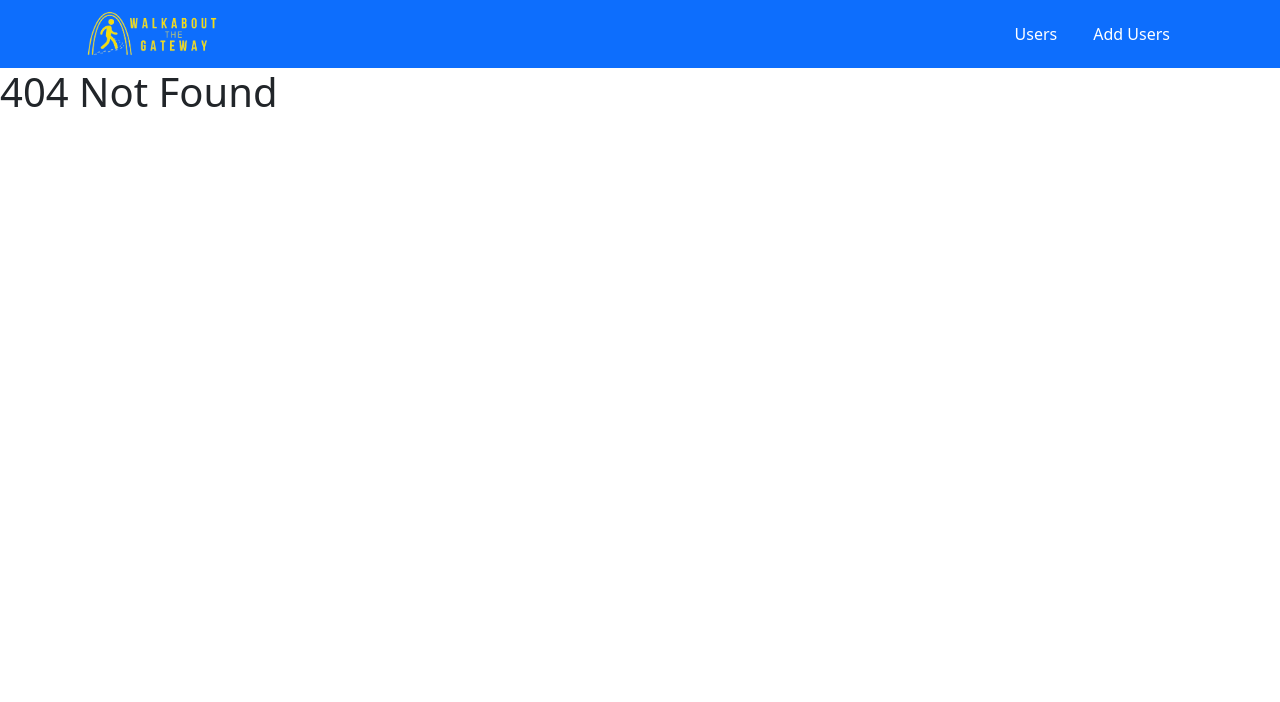
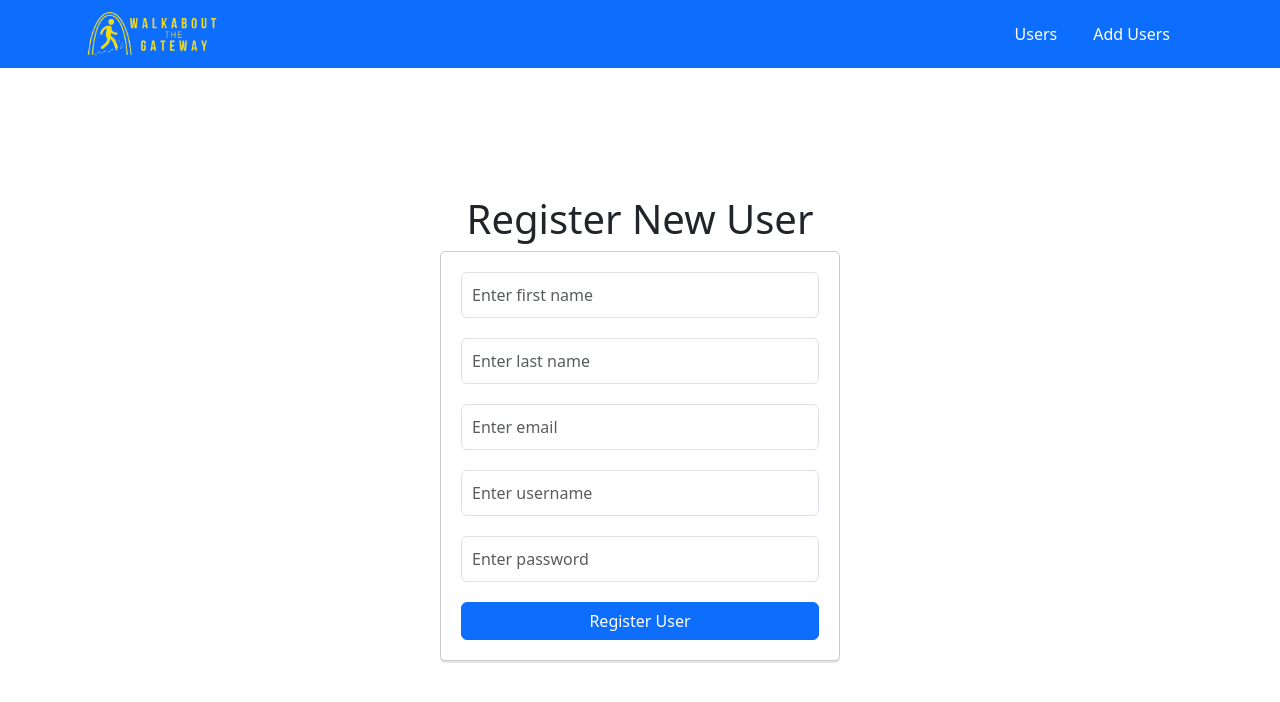
Before and after one commit to SarahLakey/Walkabout-Frontend, a React (Create React App) app: page /register in a window 1280 px wide. Before the commit this address had no page. Shown: the top 702 px of the page. Built offline with nearby package versions, Linux system fonts and the light colour scheme.

Commit message:
working on registering users

```diff
--- a/src/App.js
+++ b/src/App.js
@@ -3,6 +3,7 @@ import './App.css';
 import { Route, Routes } from 'react-router-dom';
 import Dashboard from './pages/dashboard/Dashboard';
 import NoMatch from './pages/noMatch/NoMatch';
+import RegisterUser from './pages/register/RegisterUser';
 
 
 function App() {
@@ -11,6 +12,7 @@ function App() {
       <Header/>
       <Routes>
         <Route path='/' element={<Dashboard/>} />
+        <Route path='/register' element={<RegisterUser/>} />
         <Route path='*' element={<NoMatch/>} />
 
       </Routes>
--- a/src/pages/register/RegisterUser.css
+++ b/src/pages/register/RegisterUser.css
@@ -0,0 +1,23 @@
+.center-form{
+    display: flex;
+    flex-direction: column;
+    align-items: center;
+    justify-content: center;
+    height: 90vh;
+}
+
+.center-form Form {
+    max-width: 400px;
+    width: 100%;
+    padding: 20px;
+    border: 1px solid #ccc;
+    background-color: #fff;
+    border-radius: 5px;
+    box-shadow: 0 2px rgba(0, 0, 0, 0.1);
+    text-align: center;
+}
+
+.center-form Form .form-control{
+    margin-bottom: 20px;
+    padding: 10px;
+}
--- a/src/pages/register/RegisterUser.js
+++ b/src/pages/register/RegisterUser.js
@@ -1,10 +1,88 @@
+import { useState } from "react";
 import "./RegisterUser.css"
+import { Button, Form } from "react-bootstrap";
 
 const RegisterUser = () => {
 
+    const [formData, setForm] = useState({
+        firstName: "",
+        lastName: "",
+        email: "",
+        username: "",
+        password: ""
+
+    })
+
+    const handleInputChange = (event) => {
+        const {name, value} = event.target;
+        setFormData =({
+            ...formData,
+            [name]:value,
+        })
+    }
+
     return(
         <>
+            <div className="center-form">
+                <h1>Register New User</h1>
+                <Form>
+                    <Form.Group controlId="formBasicName">
+                        <Form.Control
+                            type="text"
+                            name="firstName"
+                            placeholder="Enter first name"
+                            value= {formData.firstName}
+                            onChange={handleInputChange}
+                        />
+                    </Form.Group>
 
+                    <Form.Group controlId="formBasicName">
+                        <Form.Control
+                            type="text"
+                            name="lastName"
+                            placeholder="Enter last name"
+                            value= {formData.lastName}
+                            onChange={handleInputChange}
+                        />
+                    </Form.Group>
+
+                    <Form.Group controlId="formBasicName">
+                        <Form.Control
+                            type="email"
+                            name="email"
+                            placeholder="Enter email"
+                            value= {formData.email}
+                            onChange={handleInputChange}
+                        />
+                    </Form.Group>
+
+                    <Form.Group controlId="formBasicName">
+                        <Form.Control
+                            type="text"
+                            name="username"
+                            placeholder="Enter username"
+                            value= {formData.username}
+                            onChange={handleInputChange}
+                        />
+                    </Form.Group>
+
+                    <Form.Group controlId="formBasicName">
+                        <Form.Control
+                            type="text"
+                            name="password"
+                            placeholder="Enter password"
+                            value= {formData.password}
+                            onChange={handleInputChange}
+                        />
+                    </Form.Group>
+
+                    <Button variant="primary" type="submit" className="w-100">
+                        Register User
+                    </Button>
+
+
+                </Form>
+            </div>
         </>
 
     )
```
